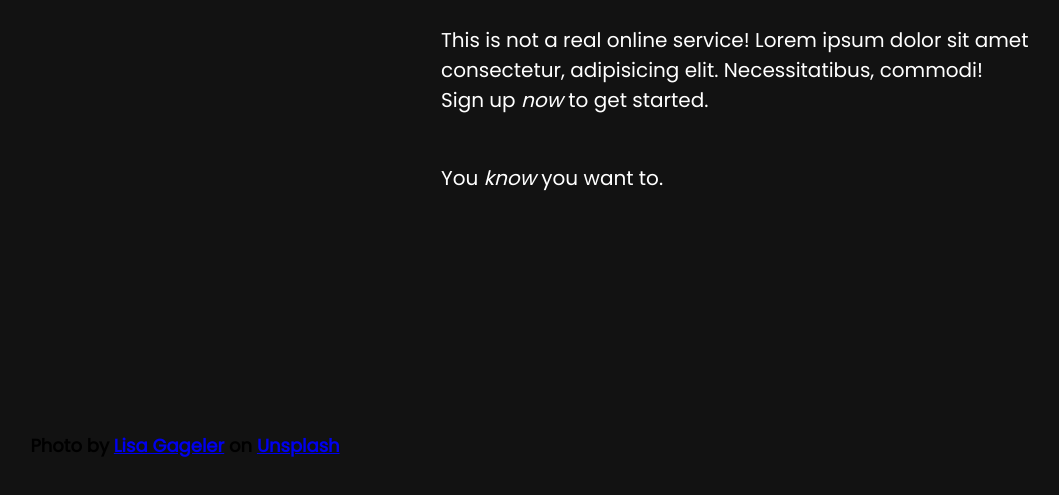
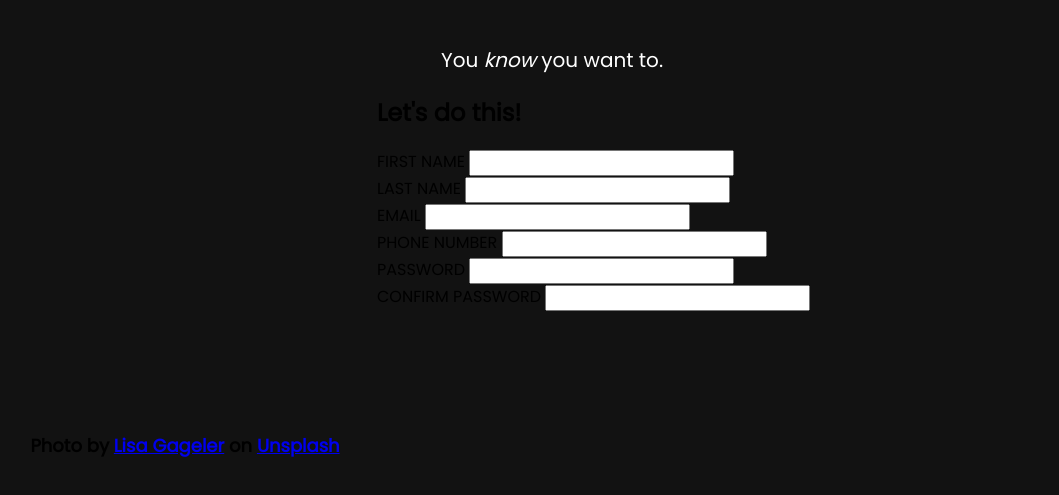
Before and after one commit to LucasGrillos/odin-sup, a plain HTML site: page index.html in a window 1280 px wide. Shown: the part 291-786 px from the top of the page, without its empty margins (7-1066 px from the left). Drawn offline with Linux system fonts and the light colour scheme.

Commit message:
add form markup

```diff
--- a/index.html
+++ b/index.html
@@ -48,7 +48,39 @@
                 </p>
 
                 <form action="">
+                    <div class="form">
+                        <div class="motivation">
+                            <h2>
+                                Let's do this!
+                            </h2>
+                        </div>
 
+                        <div class="input">
+                            <label for="first-name">FIRST NAME</label>
+                            <input name="first-name" id="first-name" type="text">
+                        </div>
+                        <div class="input">
+                            <label for="last-name">LAST NAME</label>
+                            <input name="first-name" id="first-name" type="text">
+                        </div>
+                        <div class="input">
+                            <label for="email">EMAIL</label>
+                            <input type="email" name="email" id="email">
+                        </div>
+                        <div class="input">
+                            <label for="phonenum">PHONE NUMBER</label>
+                            <input type="tel" name="phonenum" id="phonenum">
+                        </div>
+                        <div class="input">
+                            <label for="password">PASSWORD</label>
+                            <input type="password" name="password" id="password">
+                        </div>
+                        <div class="input">
+                            <label for="password">CONFIRM PASSWORD</label>
+                            <input type="password" name="password_check" id="password_check">
+                        </div>
+
+                    </div>
                 </form>
             </div>
 
```
